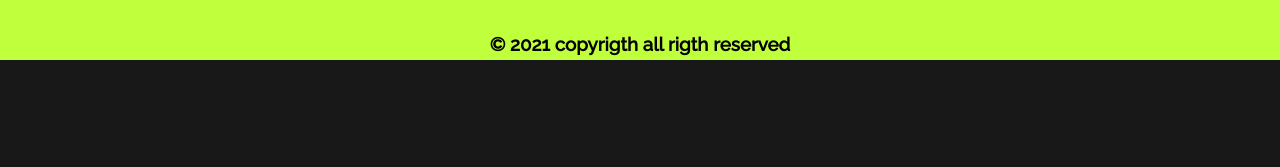
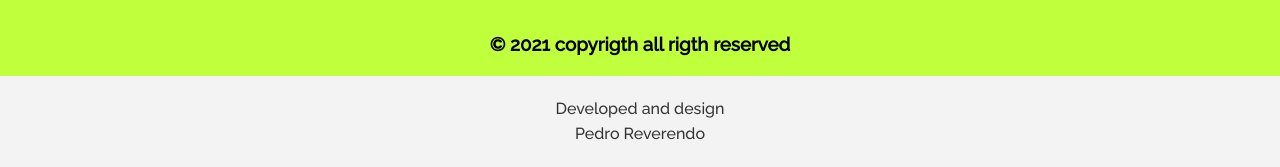
Before and after one commit to PedroReverendo/Portafolio-Web, a website: page index.html in a window 1280 px wide. Shown: the part 4774-4941 px from the top of the page. Before the commit the page ends 4834 px from the top, so only its background shows below. Drawn offline with nearby package versions, Linux system fonts and the light colour scheme.

Commit message:
correcciones entrega 6

```diff
--- a/assets/css/style.css
+++ b/assets/css/style.css
@@ -757,9 +757,9 @@ h1.dark-theme{
 
 .footer__copy{
   padding-top: 2rem;
+  padding-bottom: 1rem;
 
   color: #000;
-
 }
 
 /*===== API WEATHER =====*/
@@ -794,3 +794,15 @@ h1.dark-theme{
   right: 0;
   background-color: #FFFFFF;
 }
+
+.div__end-page{
+  width: 100%;
+  background-color: #F3F3F3;
+}
+
+.end__page{
+  display: grid;
+  color: #333333;
+  text-align: center;
+  padding: 20px;
+}
--- a/index.html
+++ b/index.html
@@ -139,7 +139,7 @@
                     </p>
                     <div class="father__about">
                         <div class="boton__about">
-                            <a class="text__boton_about" href="#">if you are interested in my profile, contact me!</a>
+                            <a class="text__boton_about" href="./contact.html">if you are interested in my profile, contact me!</a>
                         </div>
                     </div>
                 <section class="section__experience">
@@ -394,6 +394,10 @@
 
                     <h3 class="footer__copy">© 2021 copyrigth all rigth reserved</h3>
 
+                    <div class="div__end-page">
+                    <p class="end__page">Developed and design <br>Pedro Reverendo</p>
+                </div>
+
                 </footer>
             </main>
 </body>
```
Also changed, not shown: contact.html (+4 -0 lines).
